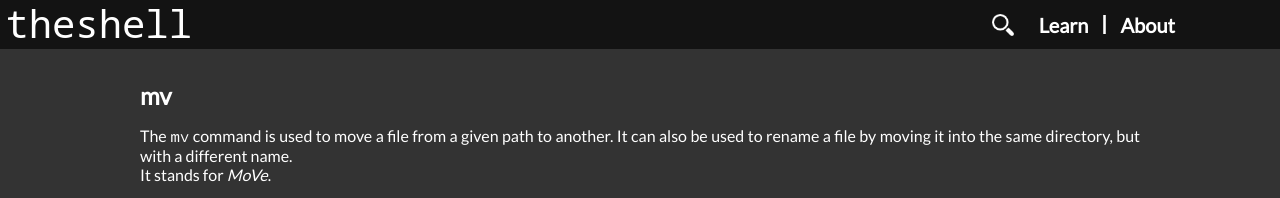
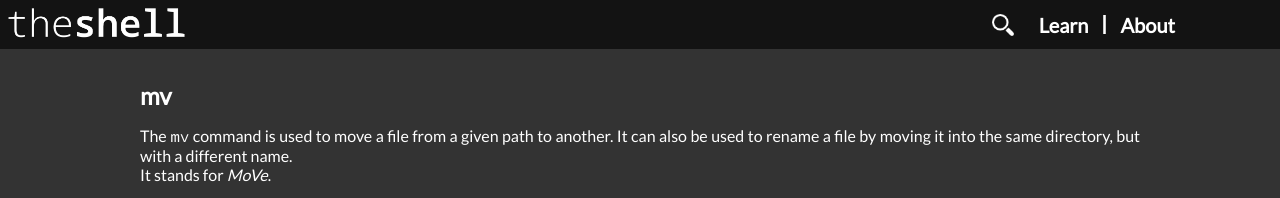
Before and after one commit to bvlj/usi_sa1_theshell_ch, a Jekyll site: the page built from site/pages/fs/mv.html, in a window 1280 px wide. Shown: the top 198 px of the page. Built offline with Jekyll 4.4.1, drawn with Linux system fonts in a browser that asks for light colours; nearby versions of some CDN libraries; comment, search, counter and statistics services are not loaded.

Commit message:
css: use png logo instead of svg to avoid issues
git-svn-id: svn+ssh://atelier.inf.usi.ch/home/bevilj/group-1@114 a672b425-5310-4d7a-af5c-997e18724b81

```diff
--- a/site/_includes/header.html
+++ b/site/_includes/header.html
@@ -1,6 +1,6 @@
 <div class="menuDesktop">
   <div class="logo">
-    <a href="/index.html"><img src="/assets/style/theshell.ch.svg" height="30"></a>
+    <a href="/index.html"><img src="/assets/style/theshell.png" height="30"></a>
   </div>
   <div class="fill-space"></div>
   <div class="search-box">
```
Also changed, not shown: site/assets/style/theshell.png (added), 1 other file.
